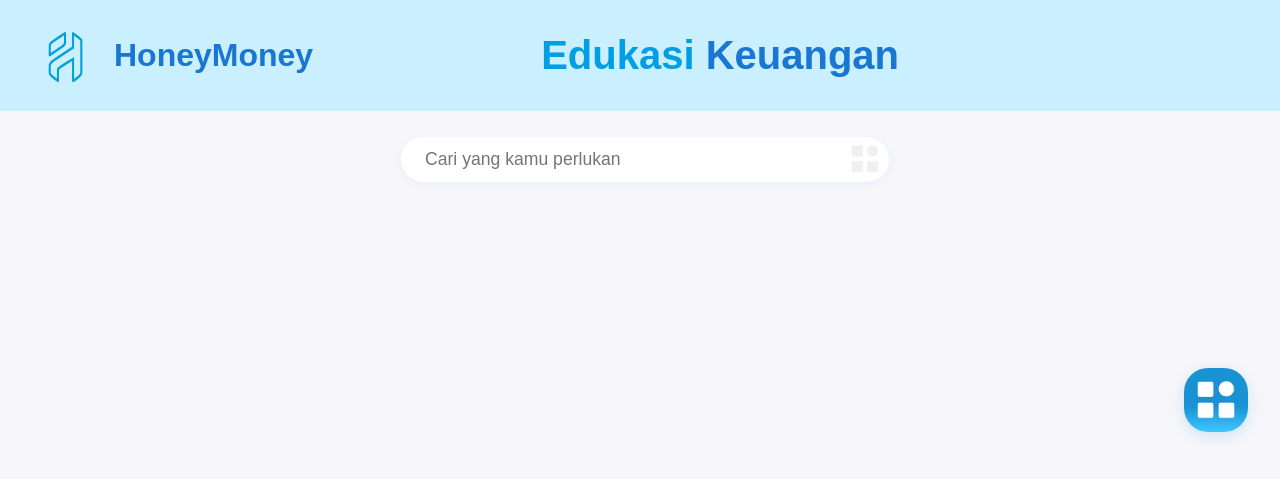
After one commit to ZaenalRifai15/HoneyMoney.fiks, a Django app: page /edukasi/ in a window 1280 px wide. The commit adds this page. Shown: the top 479 px of the page. Run offline with Django 5.2, Linux system fonts and the light colour scheme; data that the repository does not hold is empty.

Commit message:
vidio edukasi, dan perbaikan yang lain

```diff
--- a/HoneyMoney/urls.py
+++ b/HoneyMoney/urls.py
@@ -12,6 +12,8 @@ urlpatterns = [
     path('home/<int:user_id>/', views.home, name='home'),
     path('kalkulator/', views.kalkulator, name='kalkulator'),
     path('profil/<int:user_id>/', views.profil, name='profil'),
+    path('edukasi/', views.edukasi, name='edukasi'),
+    path('logout/', views.logout, name='logout'),  # Tambah route logout
 ]
 
 if settings.DEBUG:
--- a/apk/admin.py
+++ b/apk/admin.py
@@ -4,3 +4,4 @@ from .models import *
 # Register your models here.
 admin.site.register(User)
 admin.site.register(Transaksi)
+admin.site.register(Video)
--- /dev/null
+++ b/apk/static/apk/edukasi.css
@@ -0,0 +1,221 @@
+body {
+    font-family: Arial, sans-serif;
+    background: #f7f7fa;
+    margin: 0;
+    padding: 0 0 40px 0;
+}
+.header {
+    display: flex;
+    align-items: center;
+    justify-content: flex-start;
+    padding: 0px 40px 0 40px;
+    margin-bottom: 2%;
+    background: #caefff;
+}
+
+.logo {
+    width: 50px;
+    height: 61px;
+    margin-right: 24px;
+}
+.honeymoney{
+    color: #1976d2;
+    font-weight: bold;
+    font-size: 2rem;
+    display: flex;
+    align-items: center;
+    justify-content: center;
+    margin-right: 19%;
+}
+.edukasi-title {
+    font-size: 2.5rem;
+    color: #1976d2;
+    text-align: center;
+    font-weight: 700;
+}
+.edukasi-search-container {
+    display: flex;
+    justify-content: center;
+    align-items: center;
+    margin-bottom: 32px;
+}
+.edukasi-search {
+    width: 420px;
+    padding: 12px 44px 12px 24px;
+    border-radius: 32px;
+    border: none;
+    background: #fff;
+    font-size: 1.1rem;
+    box-shadow: 0 2px 8px rgba(25,146,212,0.08);
+    outline: none;
+}
+.edukasi-search-icon {
+    width: 28px;
+    margin-left: -38px;
+    opacity: 0.5;
+}
+.edukasi-grid {
+    display: grid;
+    grid-template-columns: repeat(4, 1fr);
+    gap: 32px;
+    max-width: 1200px;
+    margin: 0 auto;
+}
+.edukasi-card {
+    background: #caefff;
+    box-shadow: 0 2px 8px rgba(0, 42, 65, 0.04);
+    padding: 15px 0 12px 0;
+    display: flex;
+    flex-direction: column;
+    align-items: center;
+    max-height: 220px;
+    transition: box-shadow 0.2s;
+    border-radius: 50px 10px 50px 10px;
+}
+.edukasi-card:hover {
+    box-shadow: 0 8px 32px rgba(25,146,212,0.18);
+}
+.edukasi-img {
+    width: 100%;
+    height: 130px;
+    object-fit: cover;
+}
+.edukasi-card-content {
+    padding: 0px 18px 0 18px;
+    padding-left: 10%;
+    padding-right: 10% ;
+}
+
+.edukasi-card-image {
+    border-radius: 50px 10px 50px 10px;
+    overflow: hidden;
+    width: 75%;
+}
+
+.edukasi-card-content a {
+    text-decoration: none;
+    color: inherit;
+    display: block;
+    width: 100%;
+    height: 100%;
+}
+.edukasi-judul {
+    font-size:  14px;
+    font-weight: 600;
+    color: #1976d2;
+    margin-bottom: 6px;
+    margin-left: 5%;
+    align-items: center;
+    justify-content: center;
+    display: -webkit-box;
+    -webkit-line-clamp: 2;
+    -webkit-box-orient: vertical;
+    overflow: hidden;
+    text-overflow: ellipsis;
+    max-height: 2.8em;
+    line-height: 1.4em;
+    word-break: break-word;
+}
+.edukasi-meta {
+    font-size: 12px;
+    color: #888;
+    display: flex;
+    margin-left: 5%;
+    align-items: center;
+    gap: 8px;
+}
+.dot {
+    width: 6px;
+    height: 6px;
+    background: #b0c4d4;
+    border-radius: 50%;
+    display: inline-block;
+}
+.fab-menu.edukasi-fab {
+    position: fixed;
+    right: 32px;
+    top: 50%;
+    transform: translateY(-50%);
+    z-index: 100;
+    display: flex;
+    flex-direction: column;
+    align-items: center;
+}
+.fab-btn {
+    width: 64px;
+    height: 64px;
+    border-radius: 24px;
+    background: linear-gradient(180deg, #1992d4 60%, #3ec6ff 100%);
+    box-shadow: 0 4px 16px rgba(25,146,212,0.18);
+    display: flex;
+    align-items: center;
+    justify-content: center;
+    cursor: pointer;
+    transition: box-shadow 0.2s;
+    border: none;
+    outline: none;
+    padding: 0;
+}
+.fab-btn img {
+    width: 38px;
+    height: 38px;
+    filter: brightness(0) invert(1);
+    display: block;
+    margin: auto;
+}
+.fab-actions {
+    display: none;
+    flex-direction: column;
+    align-items: flex-end;
+    margin-bottom: 12px;
+    gap: 16px;
+    position: relative;
+    width: auto;
+    background: none;
+    box-shadow: none;
+}
+.fab-menu.open .fab-actions {
+    display: flex;
+}
+.fab-action {
+    width: 48px;
+    height: 48px;
+    border-radius: 16px;
+    background: linear-gradient(180deg, #1992d4 60%, #3ec6ff 100%);
+    box-shadow: 0 2px 8px rgba(25,146,212,0.10);
+    display: flex;
+    align-items: center;
+    justify-content: center;
+    cursor: pointer;
+    transition: background 0.2s, box-shadow 0.2s;
+    border: none;
+    outline: none;
+    margin-bottom: 8px;
+    position: relative;
+    padding: 0;
+}
+.fab-action img {
+    width: 28px;
+    height: 28px;
+    filter: brightness(0) invert(1);
+    display: block;
+    margin: auto;
+}
+.fab-action:hover {
+    background: linear-gradient(180deg, #3ec6ff 60%, #1992d4 100%);
+    box-shadow: 0 4px 16px rgba(25,146,212,0.18);
+}
+@media (max-width: 1100px) {
+    .edukasi-grid {
+        grid-template-columns: repeat(2, 1fr);
+    }
+}
+@media (max-width: 700px) {
+    .edukasi-grid {
+        grid-template-columns: 1fr;
+        gap: 18px;
+    }
+    .edukasi-search {
+        width: 90vw;
+    }
+}
--- /dev/null
+++ b/apk/templates/apk/edukasi.html
@@ -0,0 +1,55 @@
+{% load static %}
+<!DOCTYPE html>
+<html lang="id">
+<head>
+    <meta charset="UTF-8">
+    <title>Edukasi Keuangan</title>
+    <link rel="stylesheet" href="{% static 'apk/edukasi.css' %}">
+</head>
+<body>
+    <div class="header">
+        <img src="{% static 'apk/image/logo.png' %}" alt="HoneyMoney Logo" class="logo">
+        <div class="honeymoney">HoneyMoney</div>
+        <h2 class="edukasi-title"><span style="color:#009FE3">Edukasi</span> Keuangan</h2>
+    </div>
+    <div class="edukasi-search-container">
+        <input type="text" class="edukasi-search" placeholder="Cari yang kamu perlukan">
+        <img src="{% static 'apk/image/menu.png' %}" class="edukasi-search-icon" alt="Cari">
+    </div>
+    <div class="edukasi-grid">
+        {% for item in edukasi_list %}
+        <div class="edukasi-card">
+            <div class="edukasi-card-image">
+                <a href="https://www.youtube.com/watch?v={{ item.youtube_id }}" target="_blank">
+                <img src="{{ item.thumbnail_url }}" class="edukasi-img" alt="Edukasi">
+            </a>
+            </div>
+            <div class="edukasi-card-content">
+                <div class="edukasi-judul"><a href="https://www.youtube.com/watch?v={{ item.youtube_id }}" target="_blank">{{ item.judul }}</a></div>
+                <div class="edukasi-meta">{{ item.penulis }}<span class="dot"></span>{{ item.durasi }}</div>
+            </div>
+        </div>
+        {% endfor %}
+    </div>
+    <div class="fab-menu edukasi-fab" id="fabMenu">
+        <div class="fab-actions">
+            <a href="/home/{{ user.id }}/" class="fab-action" title="Home"><img src="{% static 'apk/image/home.png' %}" alt="Home"></a>
+            <a href="{% url 'kalkulator' %}" class="fab-action" title="Kalkulator Investasi"><img src="{% static 'apk/image/calculator.png' %}" alt="Kalkulator"></a>
+            <a href="{% url 'edukasi' %}" class="fab-action" title="Edukasi Keuangan"><img src="{% static 'apk/image/video.png' %}" alt="Edukasi"></a>
+            <a href="/profil/{{ user.id }}/" class="fab-action" title="Info Akun"><img src="{% static 'apk/image/user.png' %}" alt="Akun"></a>
+        </div>
+        <button class="fab-btn" id="fabBtn" type="button"><img src="{% static 'apk/image/menu.png' %}" alt="Menu"></button>
+    </div>
+    <script>
+        document.addEventListener('DOMContentLoaded', function() {
+            const fabMenu = document.getElementById('fabMenu');
+            const fabBtn = document.getElementById('fabBtn');
+            if (fabBtn && fabMenu) {
+                fabBtn.addEventListener('click', function() {
+                    fabMenu.classList.toggle('open');
+                });
+            }
+        });
+    </script>
+</body>
+</html>
--- a/apk/templates/apk/home.html
+++ b/apk/templates/apk/home.html
@@ -84,7 +84,7 @@
             <div class="fab-actions">
                 <a href="/home/{{ user.id }}/" class="fab-action" title="Home"><img src="{% static 'apk/image/home.png' %}" alt="Home"></a>
                 <a href="{% url 'kalkulator' %}" class="fab-action" title="Kalkulator Investasi"><img src="{% static 'apk/image/calculator.png' %}" alt="Kalkulator"></a>
-                <a href="#" class="fab-action" title="Video Edukasi"><img src="{% static 'apk/image/video.png' %}" alt="Video"></a>
+                <a href="{% url 'edukasi' %}" class="fab-action" title="Video Edukasi"><img src="{% static 'apk/image/video.png' %}" alt="Video"></a>
                 <a href="/profil/{{ user.id }}/" class="fab-action" title="Info Akun"><img src="{% static 'apk/image/user.png' %}" alt="Akun"></a>
             </div>
             <button class="fab-btn" id="fabBtn" type="button"><img src="{% static 'apk/image/menu.png' %}" alt="Menu"></button>
--- a/apk/templates/apk/kalkulator.html
+++ b/apk/templates/apk/kalkulator.html
@@ -59,7 +59,7 @@
             <div class="fab-actions">
                 <a href="/home/{{ user.id }}/" class="fab-action" title="Home"><img src="{% static 'apk/image/home.png' %}" alt="Home"></a>
                 <a href="{% url 'kalkulator' %}" class="fab-action" title="Kalkulator Investasi"><img src="{% static 'apk/image/calculator.png' %}" alt="Kalkulator"></a>
-                <a href="#" class="fab-action" title="Video Edukasi"><img src="{% static 'apk/image/video.png' %}" alt="Video"></a>
+                <a href="{% url 'edukasi' %}" class="fab-action" title="Video Edukasi"><img src="{% static 'apk/image/video.png' %}" alt="Video"></a>
                 <a href="/profil/{{ user.id }}/" class="fab-action" title="Info Akun"><img src="{% static 'apk/image/user.png' %}" alt="Akun"></a>
             </div>
             <button class="fab-btn" id="fabBtn" type="button"><img src="{% static 'apk/image/menu.png' %}" alt="Menu"></button>
--- a/apk/templates/apk/profil.html
+++ b/apk/templates/apk/profil.html
@@ -47,7 +47,7 @@
         </div>
         <div class="profil-menu-item">
             <img src="{% static 'apk/image/logout.png' %}" class="profil-menu-icon">
-            <span class="profil-menu-label">Logout</span>
+            <a href="{% url 'logout' %}" class="profil-menu-label" style="text-decoration:none;">Logout</a>
         </div>
     </div>
    </div>
--- a/apk/views.py
+++ b/apk/views.py
@@ -3,6 +3,7 @@ from .models import *
 from django.http import HttpResponseRedirect
 from django.urls import reverse
 import json
+from django.contrib.auth import logout as django_logout
 
 # Create your views here.
 def menu_awal(request):
@@ -43,15 +44,16 @@ def home(request, user_id):
         else:
             nominal = abs(float(nominal))
         Transaksi.objects.create(user=user, keterangan=keterangan, nominal=nominal)
-    transaksi_list = Transaksi.objects.filter(user=user).order_by('tanggal')
+    # Ambil semua transaksi untuk saldo/grafik, tapi hanya 3 terakhir untuk tampilan
+    semua_transaksi = Transaksi.objects.filter(user=user).order_by('tanggal')
+    transaksi_list = Transaksi.objects.filter(user=user).order_by('-tanggal')[:3]
     saldo = 0
     saldo_list = []
     tanggal_list = []
-    for t in transaksi_list:
+    for t in semua_transaksi:
         saldo += t.nominal
         saldo_list.append(float(saldo))
         tanggal_list.append(t.tanggal.strftime('%d-%m-%Y %H:%M'))
-    transaksi_list = transaksi_list.order_by('-tanggal')
     return render(request, 'apk/home.html', {
         'user': user,
         'transaksi_list': transaksi_list,
@@ -91,3 +93,15 @@ def profil(request, user_id):
         user.foto_profil = request.FILES['foto_profil']
         user.save()
     return render(request, 'apk/profil.html', {'user': user})
+
+def edukasi(request):
+    edukasi_list = Video.objects.all()
+    return render(request, 'apk/edukasi.html', {'edukasi_list': edukasi_list})
+
+def logout(request):
+    # Hapus session user (jika ada) dan redirect ke menu awal
+    if 'user_id' in request.session:
+        del request.session['user_id']
+    # Jika pakai auth bawaan Django (opsional, jika pakai session login)
+    django_logout(request)
+    return HttpResponseRedirect(reverse('menu_awal'))
```
Also changed, not shown: apk/models.py (+9 -0 lines), apk/migrations/0003_video.py (added), 1 other file.
